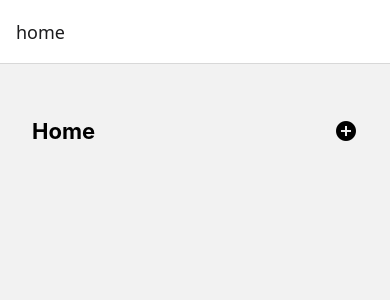
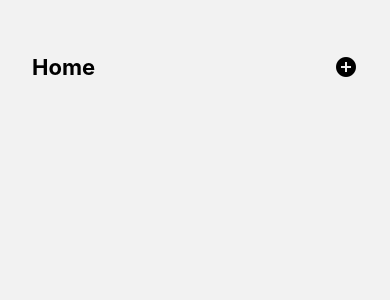
Before and after one commit to vandodev/rn-navigation, a React Native app: screen / in a window 390 px wide. Shown: the top 300 px of the page. Built offline with nearby package versions, Linux system fonts and the light colour scheme.

Commit message:
:arrow_heading_down: :arrow_right_hook: :leftwards_arrow_with_hook: Personalizando header

```diff
--- a/src/routes/StackRoutes.tsx
+++ b/src/routes/StackRoutes.tsx
@@ -7,9 +7,23 @@ const Stack = createNativeStackNavigator()
 
 export function StackRoutes() {
   return (
-    <Stack.Navigator initialRouteName="home">
-      <Stack.Screen name="home" component={Home} />
-      <Stack.Screen name="product" component={Product} />
+    <Stack.Navigator
+      initialRouteName="home"
+      screenOptions={{ headerShown: false }}
+    >
+
+      <Stack.Screen
+        name="home"
+        component={Home}
+        // options={{headerShown:false}}
+      />
+
+      <Stack.Screen
+        name="product"
+        component={Product}
+        // options={{headerTitle:"inicio"}}
+      />
+
     </Stack.Navigator>
   )
 }
```
